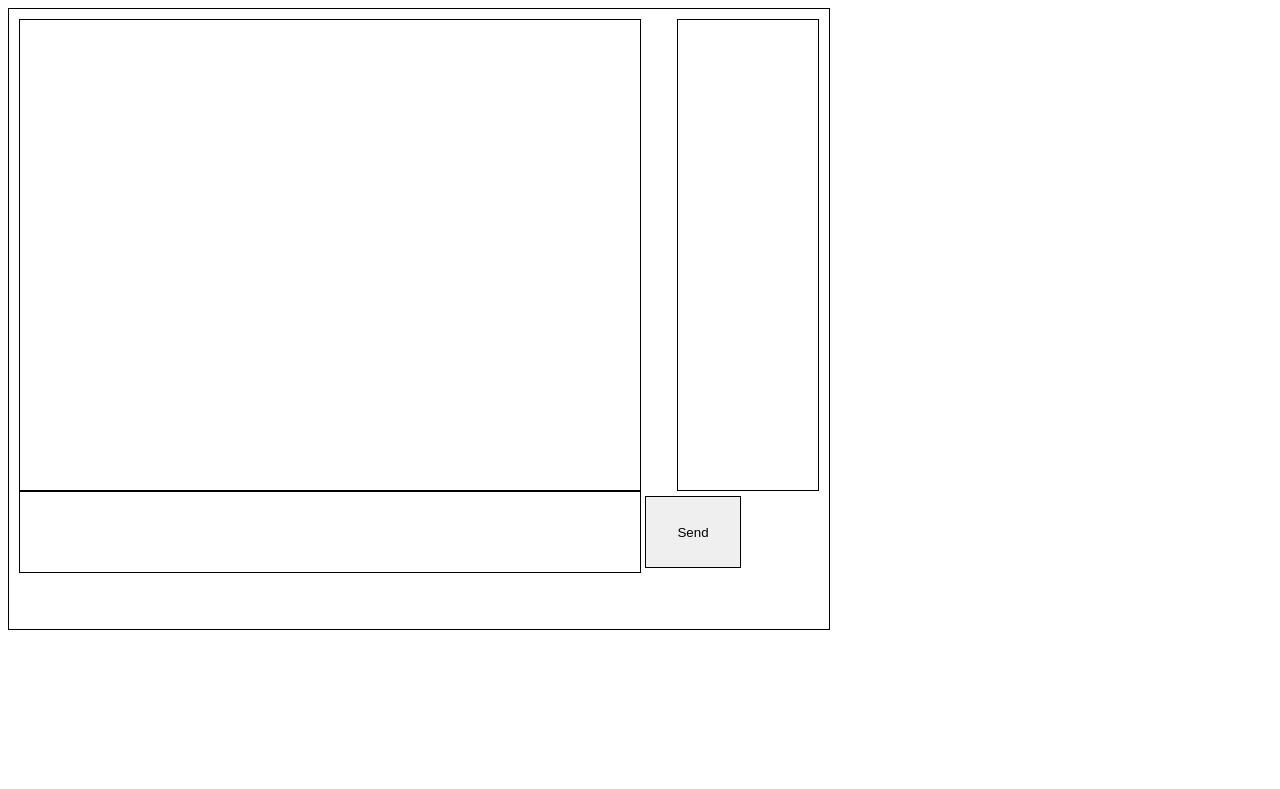
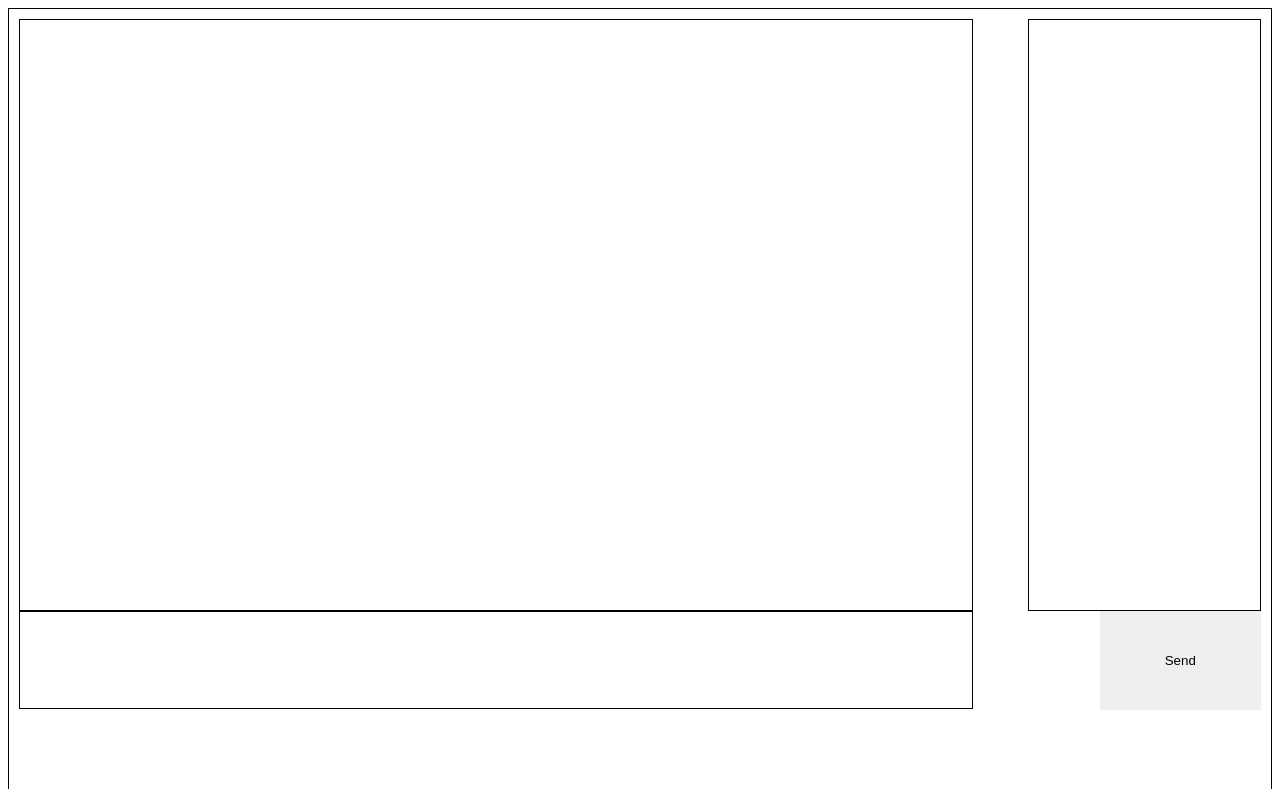
Before and after one commit to Z-EMB/Chat, a website: page public/index.html in a window 1280 px wide. Shown: the top 789 px of the page. Drawn offline with Linux system fonts and the light colour scheme.

Commit message:
chatwindow lobby

```diff
--- a/public/css/chatbox.css
+++ b/public/css/chatbox.css
@@ -2,7 +2,6 @@
     padding: 10px;
     width: 75%;
     height: 10%;
-    position: relative;
     border: 1px solid black;
 }
 .messageTextInput:focus {
@@ -19,29 +18,30 @@
 
 .lobby {
     padding: 10px;
-    width: 15%;
+    width: 17%;
     height: 75%;
     float: right;
     border: 1px solid black;
 }
 
-.browserChatView{
-    padding:10px;
-    width: 800px;
-    height: 600px;
-    border:1px solid black;
-}
-
 .sendButton {
     padding: 10px;
-    width: 12%;
-    height: 12%;
-    border:1px solid black;
+    width: 13%;
+    height: 13%;
+    border:0px solid black;
+    float: right;
 }
 .sendButton:hover {
+    font-size: 0.92em;
     background-color: #07ffb2;
 }
 .sendButton:active {
     background-color: #11a474;
     position:relative;
 }
+
+.browserChatView{
+    padding:10px;
+    height: 95vh;
+    border:1px solid black;
+}
```
Also changed, not shown: public/index.html (+7 -3 lines).
